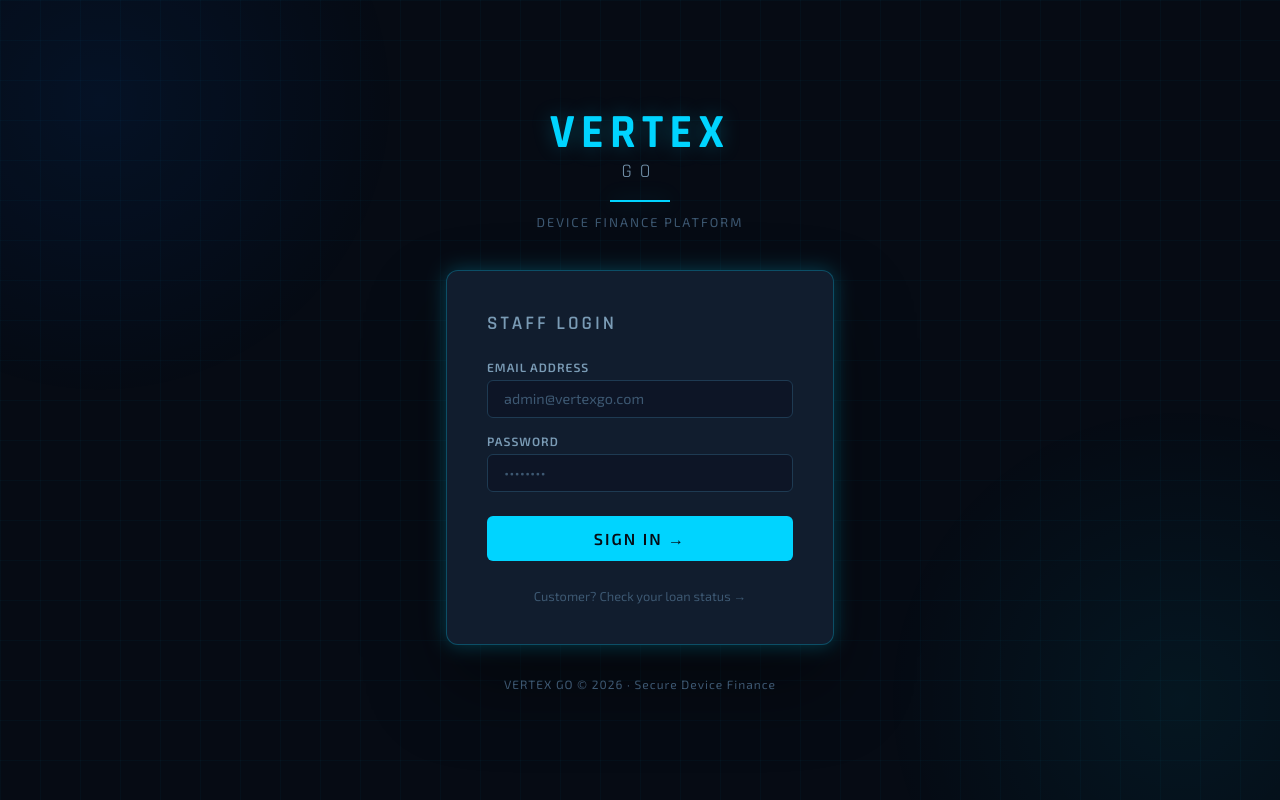
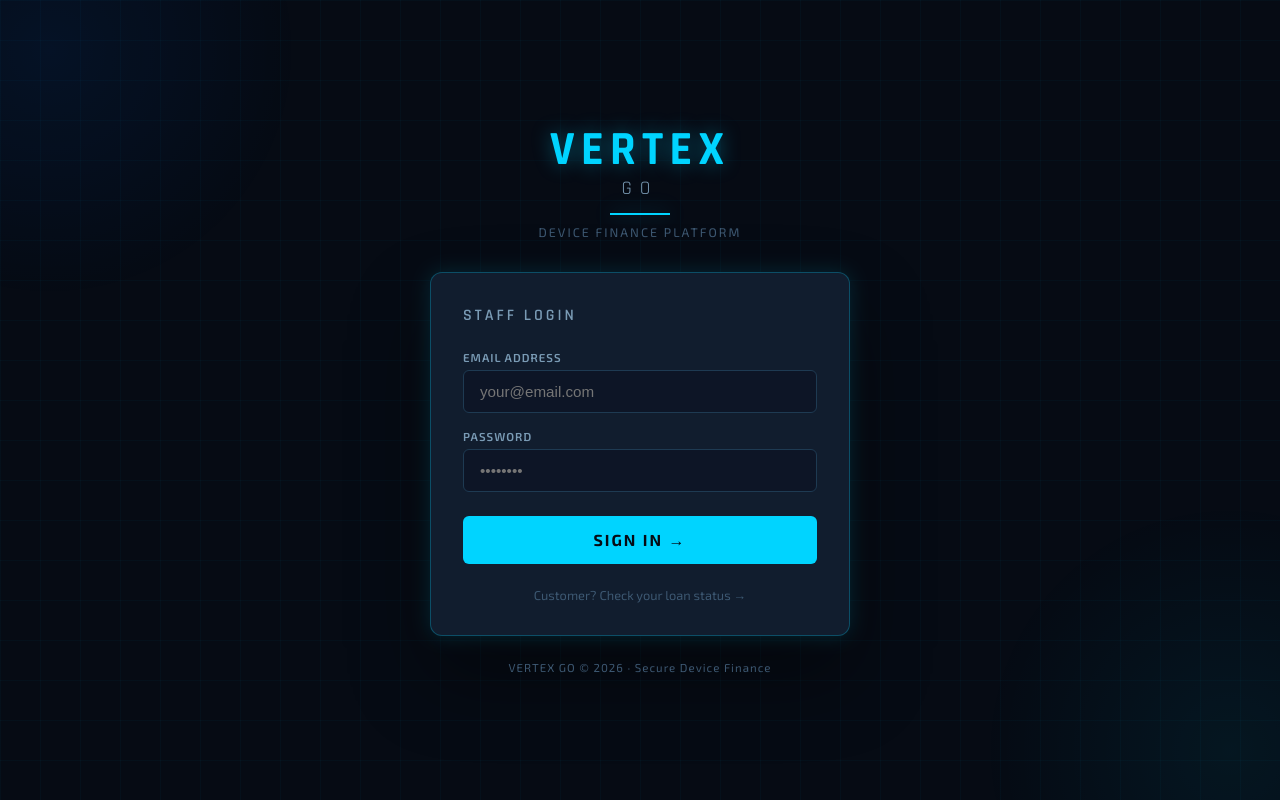
Before and after one commit to sammysam254/Vertextgo, a React (Create React App) app in the folder web/: page /login in a window 1280 px wide. Built offline with nearby package versions, Linux system fonts and the light colour scheme.

Commit message:
fix: use window.location.href instead of navigate to fix stuck login

```diff
--- a/web/src/pages/LoginPage.js
+++ b/web/src/pages/LoginPage.js
@@ -1,5 +1,4 @@
-import React, { useState, useEffect } from 'react';
-import { useNavigate } from 'react-router-dom';
+import React, { useState } from 'react';
 import { supabase } from '../lib/supabase';
 
 export default function LoginPage() {
@@ -7,7 +6,6 @@ export default function LoginPage() {
   const [password, setPassword] = useState('');
   const [loading, setLoading] = useState(false);
   const [error, setError] = useState('');
-  const navigate = useNavigate();
 
   const handleLogin = async (e) => {
     e.preventDefault();
@@ -24,113 +22,122 @@ export default function LoginPage() {
       }
 
       if (data?.user) {
-        // Fetch profile to determine role
         const { data: profile, error: profileError } = await supabase
           .from('profiles')
           .select('*')
           .eq('id', data.user.id)
-          .single();
+          .maybeSingle();
 
         if (profileError || !profile) {
-          setError('Profile not found. Contact administrator.');
+          setError('Profile not found. Contact your administrator.');
           setLoading(false);
           return;
         }
 
         if (!profile.is_active) {
           setError('Your account has been deactivated.');
+          await supabase.auth.signOut();
           setLoading(false);
           return;
         }
 
-        // Route based on role
+        // Use window.location instead of navigate — guaranteed to work
         if (profile.role === 'super_admin') {
-          navigate('/super-admin');
+          window.location.href = '/super-admin';
         } else {
-          navigate('/admin');
+          window.location.href = '/admin';
         }
       }
     } catch (err) {
+      console.error('Login error:', err);
       setError('Connection error. Please try again.');
-      console.error(err);
-    } finally {
       setLoading(false);
     }
   };
 
   return (
-    <div style={{ minHeight: '100vh', background: 'var(--bg-primary)', display: 'flex', alignItems: 'center', justifyContent: 'center', position: 'relative', overflow: 'hidden' }}>
+    <div style={{ minHeight: '100vh', background: 'var(--bg-primary)', display: 'flex', alignItems: 'center', justifyContent: 'center', position: 'relative', overflow: 'hidden', padding: '1rem' }}>
       <div className="vx-grid-bg" />
-      <div style={{ position: 'absolute', top: '-200px', left: '-200px', width: '600px', height: '600px', background: 'radial-gradient(circle, rgba(0,102,255,0.08) 0%, transparent 70%)', pointerEvents: 'none' }} />
-      <div style={{ position: 'absolute', bottom: '-200px', right: '-200px', width: '600px', height: '600px', background: 'radial-gradient(circle, rgba(0,212,255,0.06) 0%, transparent 70%)', pointerEvents: 'none' }} />
+      <div style={{ position: 'absolute', top: '-200px', left: '-200px', width: '500px', height: '500px', background: 'radial-gradient(circle, rgba(0,102,255,0.08) 0%, transparent 70%)', pointerEvents: 'none' }} />
+      <div style={{ position: 'absolute', bottom: '-200px', right: '-200px', width: '500px', height: '500px', background: 'radial-gradient(circle, rgba(0,212,255,0.06) 0%, transparent 70%)', pointerEvents: 'none' }} />
 
-      <div style={{ position: 'relative', zIndex: 1, width: '100%', maxWidth: '420px', padding: '0 1rem' }}>
-        <div style={{ textAlign: 'center', marginBottom: '2.5rem' }}>
-          <div style={{ fontFamily: 'var(--font-display)', fontSize: '3rem', fontWeight: 700, color: 'var(--accent-cyan)', letterSpacing: '6px', lineHeight: 1, textShadow: 'var(--glow-cyan)' }}>
+      <div style={{ position: 'relative', zIndex: 1, width: '100%', maxWidth: '420px' }}>
+        <div style={{ textAlign: 'center', marginBottom: '2rem' }}>
+          <div style={{ fontFamily: 'var(--font-display)', fontSize: '3rem', fontWeight: 700, color: 'var(--accent-cyan)', letterSpacing: '6px', lineHeight: 1, textShadow: '0 0 20px rgba(0,212,255,0.4)' }}>
             VERTEX
           </div>
           <div style={{ fontFamily: 'var(--font-display)', fontSize: '1.2rem', fontWeight: 400, color: 'var(--text-secondary)', letterSpacing: '8px', marginTop: '2px' }}>
             GO
           </div>
-          <div style={{ width: '60px', height: '2px', background: 'var(--accent-cyan)', margin: '16px auto 0', boxShadow: 'var(--glow-cyan)' }} />
-          <p style={{ color: 'var(--text-muted)', fontSize: '0.8rem', marginTop: '12px', letterSpacing: '2px', textTransform: 'uppercase' }}>
+          <div style={{ width: '60px', height: '2px', background: 'var(--accent-cyan)', margin: '12px auto 0', boxShadow: '0 0 20px rgba(0,212,255,0.4)' }} />
+          <p style={{ color: 'var(--text-muted)', fontSize: '0.78rem', marginTop: '10px', letterSpacing: '2px', textTransform: 'uppercase' }}>
             Device Finance Platform
           </p>
         </div>
 
-        <div style={{ background: 'var(--bg-card)', border: '1px solid var(--border-bright)', borderRadius: '12px', padding: '2.5rem', boxShadow: 'var(--glow-cyan), 0 40px 80px rgba(0,0,0,0.4)' }}>
-          <h2 style={{ fontFamily: 'var(--font-display)', fontSize: '1.2rem', fontWeight: 600, letterSpacing: '3px', textTransform: 'uppercase', color: 'var(--text-secondary)', marginBottom: '1.5rem' }}>
+        <div style={{ background: 'var(--bg-card)', border: '1px solid var(--border-bright)', borderRadius: '12px', padding: '2rem', boxShadow: '0 0 20px rgba(0,212,255,0.15), 0 40px 80px rgba(0,0,0,0.4)' }}>
+          <h2 style={{ fontFamily: 'var(--font-display)', fontSize: '1rem', fontWeight: 600, letterSpacing: '3px', textTransform: 'uppercase', color: 'var(--text-secondary)', marginBottom: '1.5rem' }}>
             STAFF LOGIN
           </h2>
 
           {error && (
-            <div className="vx-alert vx-alert-error" style={{ marginBottom: '1.5rem' }}>
+            <div style={{ background: 'rgba(255,51,85,0.1)', border: '1px solid rgba(255,51,85,0.3)', color: '#ff8099', borderRadius: 6, padding: '0.75rem 1rem', marginBottom: '1.25rem', fontSize: '0.875rem', display: 'flex', gap: 8, alignItems: 'flex-start' }}>
               ⚠ {error}
             </div>
           )}
 
-          <form onSubmit={handleLogin}>
-            <div className="vx-form-group">
-              <label className="vx-label">Email Address</label>
+          <form onSubmit={handleLogin} autoComplete="on">
+            <div style={{ marginBottom: '1rem' }}>
+              <label style={{ display: 'block', fontSize: '0.72rem', fontWeight: 600, color: 'var(--text-secondary)', letterSpacing: '1px', textTransform: 'uppercase', marginBottom: 6 }}>
+                Email Address
+              </label>
               <input
-                className="vx-input"
+                style={{ background: 'var(--bg-secondary)', border: '1px solid var(--border)', borderRadius: 6, color: 'var(--text-primary)', padding: '0.75rem 1rem', fontSize: '0.95rem', width: '100%', outline: 'none', boxSizing: 'border-box' }}
                 type="email"
                 value={email}
                 onChange={e => setEmail(e.target.value)}
-                placeholder="admin@vertexgo.com"
+                placeholder="your@email.com"
+                autoComplete="email"
                 required
               />
             </div>
-            <div className="vx-form-group" style={{ marginBottom: '1.5rem' }}>
-              <label className="vx-label">Password</label>
+            <div style={{ marginBottom: '1.5rem' }}>
+              <label style={{ display: 'block', fontSize: '0.72rem', fontWeight: 600, color: 'var(--text-secondary)', letterSpacing: '1px', textTransform: 'uppercase', marginBottom: 6 }}>
+                Password
+              </label>
               <input
-                className="vx-input"
+                style={{ background: 'var(--bg-secondary)', border: '1px solid var(--border)', borderRadius: 6, color: 'var(--text-primary)', padding: '0.75rem 1rem', fontSize: '0.95rem', width: '100%', outline: 'none', boxSizing: 'border-box' }}
                 type="password"
                 value={password}
                 onChange={e => setPassword(e.target.value)}
                 placeholder="••••••••"
+                autoComplete="current-password"
                 required
               />
             </div>
 
             <button
-              className="vx-btn vx-btn-primary"
               type="submit"
               disabled={loading}
-              style={{ width: '100%', justifyContent: 'center', padding: '0.8rem', fontSize: '1rem', letterSpacing: '2px' }}
+              style={{ width: '100%', padding: '0.875rem', background: loading ? '#007a99' : 'var(--accent-cyan)', color: 'var(--bg-primary)', border: 'none', borderRadius: 6, fontSize: '1rem', fontWeight: 700, letterSpacing: '2px', cursor: loading ? 'not-allowed' : 'pointer', display: 'flex', alignItems: 'center', justifyContent: 'center', gap: 8, transition: 'background 0.2s', fontFamily: 'var(--font-body)' }}
             >
-              {loading ? 'SIGNING IN...' : 'SIGN IN →'}
+              {loading ? (
+                <>
+                  <span className="vx-spinner" style={{ width: 18, height: 18, borderWidth: 2 }} />
+                  SIGNING IN...
+                </>
+              ) : 'SIGN IN →'}
             </button>
           </form>
 
-          <div style={{ marginTop: '1.5rem', textAlign: 'center' }}>
+          <div style={{ marginTop: '1.25rem', textAlign: 'center' }}>
             <a href="/customer/lookup" style={{ color: 'var(--text-muted)', fontSize: '0.8rem', textDecoration: 'none' }}>
               Customer? Check your loan status →
             </a>
           </div>
         </div>
 
-        <p style={{ textAlign: 'center', color: 'var(--text-muted)', fontSize: '0.75rem', marginTop: '2rem', letterSpacing: '1px' }}>
+        <p style={{ textAlign: 'center', color: 'var(--text-muted)', fontSize: '0.72rem', marginTop: '1.5rem', letterSpacing: '1px' }}>
           VERTEX GO © {new Date().getFullYear()} · Secure Device Finance
         </p>
       </div>
```
